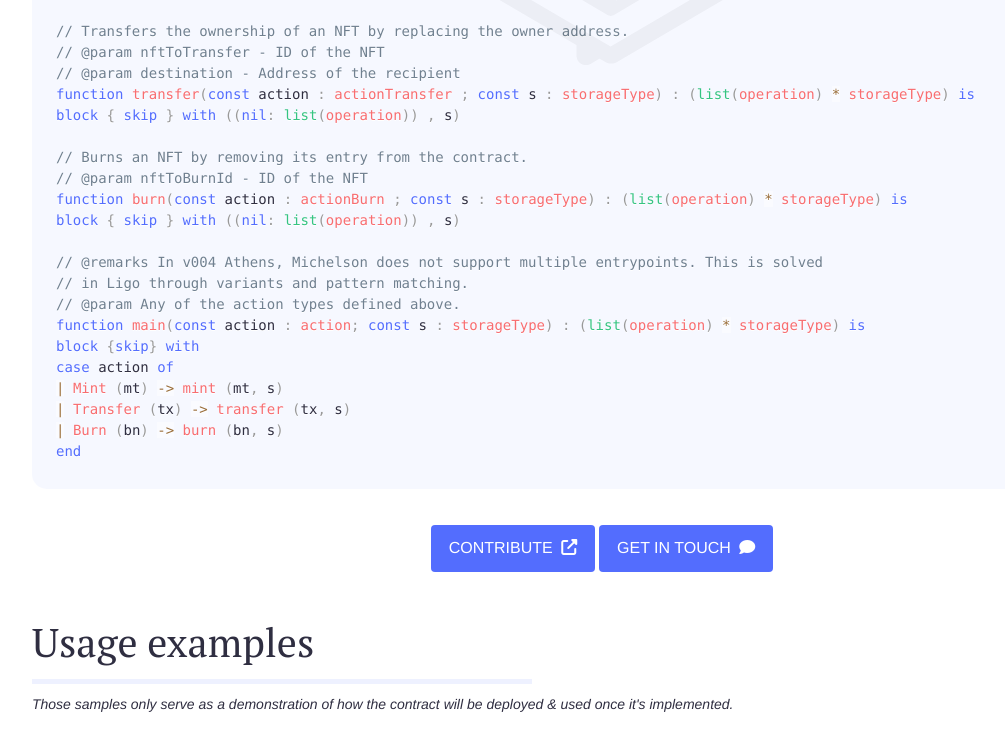
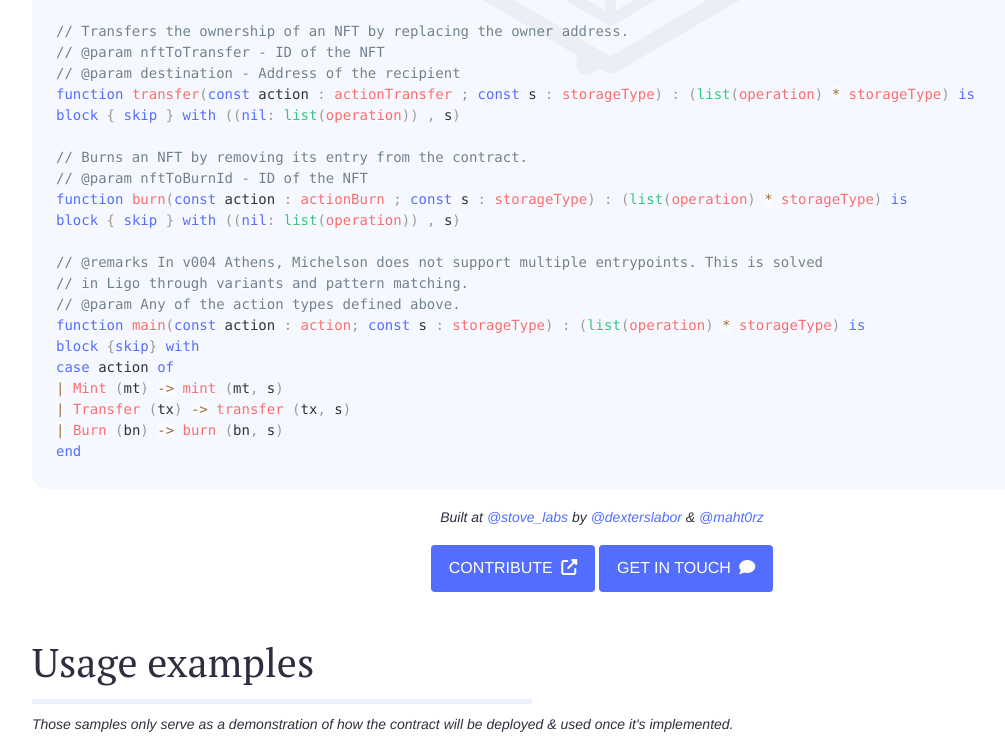
Before and after one commit to stove-labs/tzip-12.stove-labs.com, a plain HTML site: page docs/index.html in a window 1280 px wide. Shown: the part 1403-2150 px from the top of the page, without its empty margins (38-1043 px from the left). Drawn offline with nearby package versions, Linux system fonts and the light colour scheme.

Commit message:
Add a built-by section & re-align social icons

```diff
--- a/docs/css/style.css
+++ b/docs/css/style.css
@@ -24,7 +24,7 @@ h1 {
     line-height: 20px;
     font-size: 14px;
     margin-top: 0px;
-    float: right;
+    float: left;
 }
 
 .jumbo .subtitle a {
@@ -114,7 +114,7 @@ a:focus, a:hover {
     text-decoration: none;
     margin-right: 8px;
     margin-left: 8px;
-    float: right;
+    float: left;
 }
 
 .usage-examples h4 {
@@ -160,7 +160,11 @@ pre.language-pascaligo::after {
 
 .contribute {
     text-align: center;
-    margin-top: 36px;
+    margin-top: 18px;
+}
+
+.built-by {
+    margin-top: 18px;
 }
 
 .contribute i {
--- a/docs/index.html
+++ b/docs/index.html
@@ -102,6 +102,9 @@ case action of
 | Burn (bn) -> burn (bn, s)
 end
                     </code></pre>
+                    <div class="built-by text-center">
+                        <i>Built at <a href="https://github.com/stove-labs">@stove_labs</a> by <a href="https://github.com/dexterslabor">@dexterslabor</a> & <a href="https://github.com/maht0rz">@maht0rz</a></i>
+                    </div>
                     <div class="contribute">
                         <a href="https://github.com/stove-labs/nft.stove-labs.com/issues">
                             <button class="btn btn-default">
```
